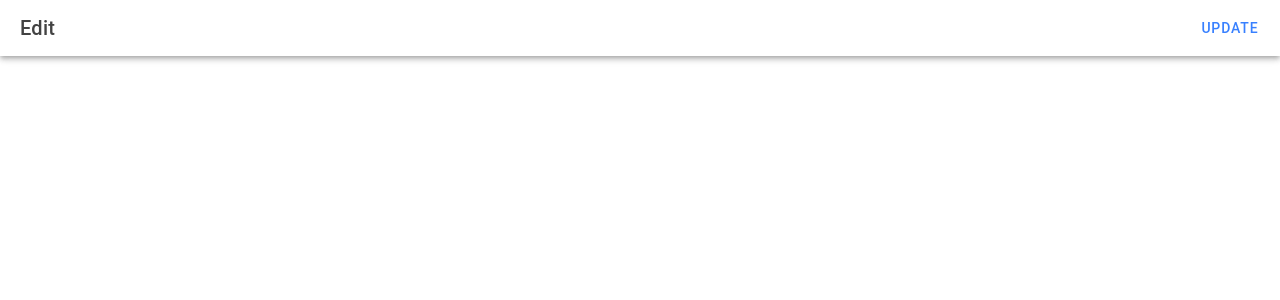
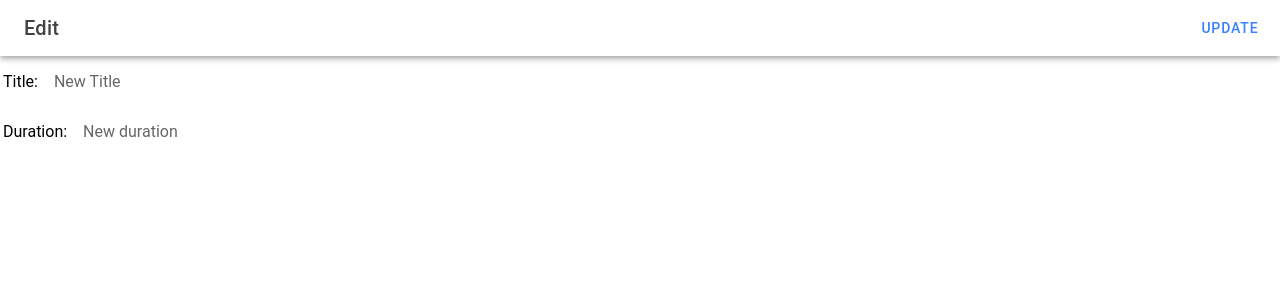
Before and after one commit to AnisiaOltean/IonicLab, a React (Vite) app: page /song/1 in a window 1280 px wide. Shown: the top 300 px of the page. Built offline with nearby package versions, Linux system fonts and the light colour scheme; no server answers.

Commit message:
good for now

```diff
--- a/src/todo/SongEdit.tsx
+++ b/src/todo/SongEdit.tsx
@@ -9,12 +9,14 @@ import {
   IonPage,
   IonTitle,
   IonToolbar,
-  IonToast
+  IonBackButton,
+  IonLabel
 } from '@ionic/react';
 import { getLogger } from '../core';
 import { RouteComponentProps } from 'react-router';
 import { SongsContext } from './SongProvider';
 import { Song } from './Song';
+import styles from './styles.module.css';
 
 const log = getLogger('EditLogger');
 
@@ -53,6 +55,9 @@ export const SongEdit: React.FC<SongEditProps> = ({ history, match }) => {
     <IonPage>
       <IonHeader>
         <IonToolbar>
+        <IonButtons slot="start">
+            <IonBackButton></IonBackButton>
+          </IonButtons>
           <IonTitle>Edit</IonTitle>
           <IonButtons slot="end">
             <IonButton onClick={handleUpdate}>
@@ -62,8 +67,8 @@ export const SongEdit: React.FC<SongEditProps> = ({ history, match }) => {
         </IonToolbar>
       </IonHeader>
       <IonContent>
-        <IonInput value={title} onIonInput={e => setTitle(prev => e.detail.value || '')} />
-        <IonInput value={duration} onIonInput={e => e.detail.value ? setDuration(prev => e.detail.value!) : setDuration('') }/>
+        <IonInput label="Title:" className={styles.customInput} placeholder="New Title" value={title} onIonInput={e => setTitle(prev => e.detail.value || '')} />
+        <IonInput label="Duration:" className={styles.customInput} placeholder="New duration" value={duration} onIonInput={e => e.detail.value ? setDuration(prev => e.detail.value!) : setDuration('') }/>
         <IonLoading isOpen={updating} />
         {updateError && (
           <div>{updateError.message || 'Failed to save item'}</div>
--- a/src/todo/styles.module.css
+++ b/src/todo/styles.module.css
@@ -9,3 +9,7 @@
 .songContainer .songTitle {
   display: block;
 }
+
+.customInput {
+  padding: 3px !important;
+}
```
